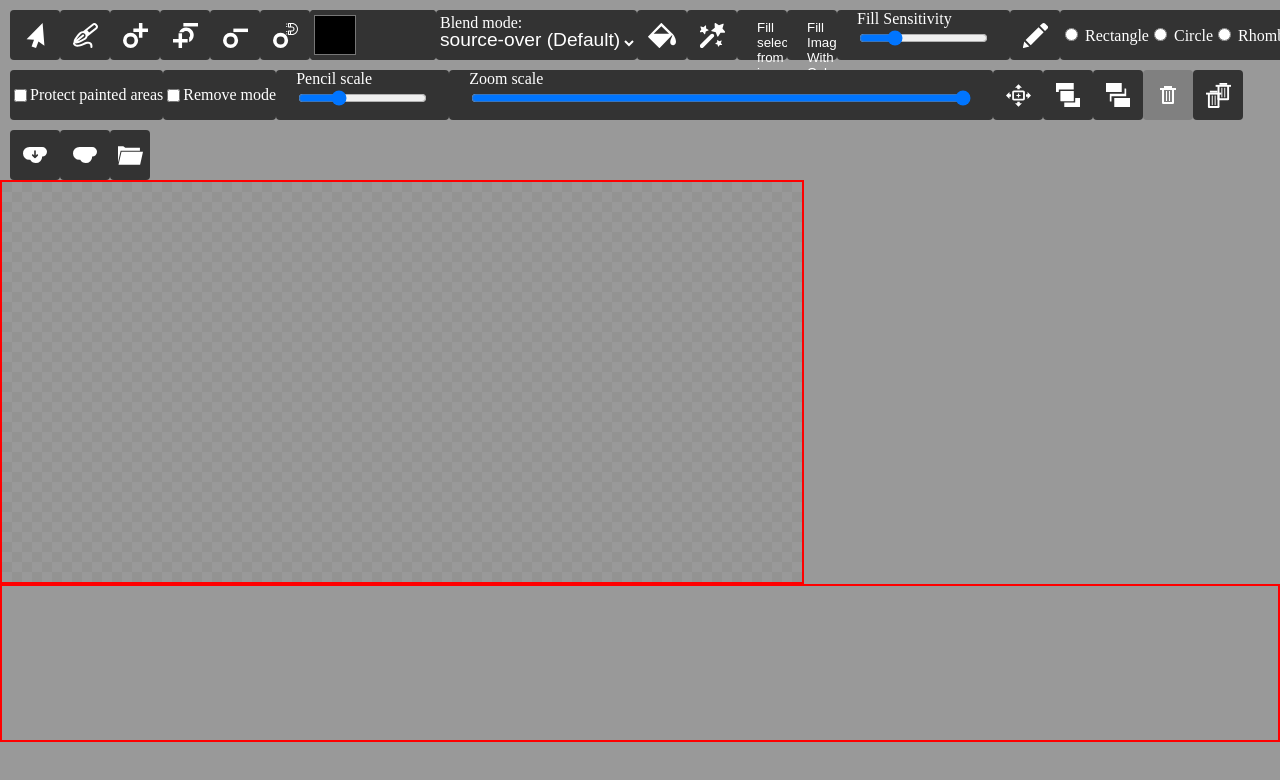
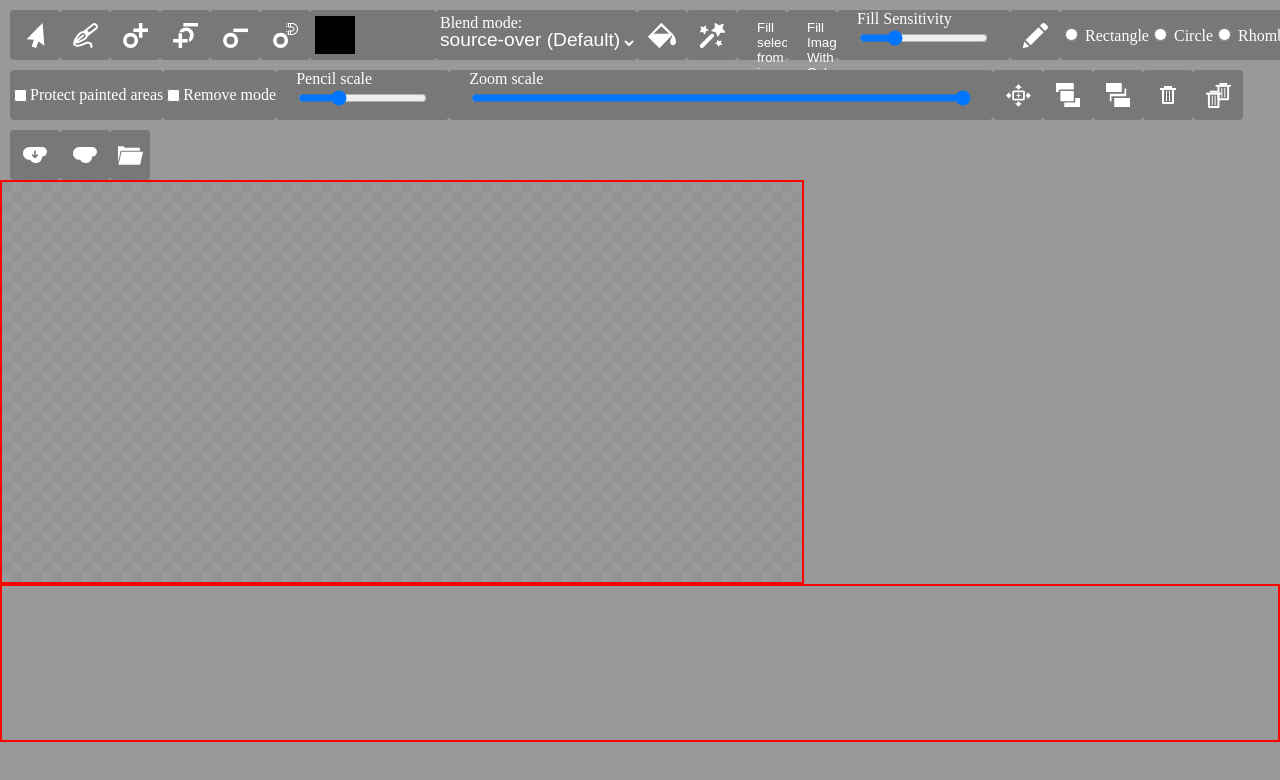
Before and after one commit to innermond/canvas-webworker, a website built with Vite: page src/index.html in a window 1280 px wide. Built offline with nearby package versions, Linux system fonts and the light colour scheme.

Commit message:
fix button background

```diff
--- a/src/styles.css
+++ b/src/styles.css
@@ -27,13 +27,15 @@ body {
   z-index: 10; /* Ensure buttons stay above the canvas */
   display: flex;
   flex-flow: wrap;
+
+  --btn-bg: #787878;
 }
 
 .button {
   display: block;
   margin-bottom: 10px; /* Space between buttons */
   padding: 10px 20px;
-  background-color: #333;
+  background-color: var(--btn-bg) !important;
   color: white;
   border: none;
   cursor: pointer;
@@ -44,7 +46,7 @@ body {
 .button-like {
   display: block;
   padding: 0px 20px;
-  background-color: #333;
+  background-color: var(--btn-bg) !important;
   color: white;
   border: none;
   cursor: pointer;
@@ -72,14 +74,14 @@ body {
   height: 50px;
   border-radius: 4px;
   overflow: hidden;
-  background: #333;
+  background: var(--btn-bg) !important;
   color: white;
 }
 .color-opacity-combo > input {
   flex: 1 0 auto;
   height: 100%;
   border: none;
-  background: #333;
+  background: var(--btn-bg) !important;
   color: white;
   margin: 0px;
 }
@@ -92,59 +94,59 @@ body {
 }
 
 #zoomButton {
-min-width: 500px;
+  min-width: 500px;
 }
 
 .doSelect {
-  background: #333 url(./asset/icon/pointer.svg) no-repeat center;
+  background: url(./asset/icon/pointer.svg) no-repeat center;
 }
 .doDrawPath {
-  background: #333 url(./asset/icon/draw-path.svg) no-repeat center;
+  background: url(./asset/icon/draw-path.svg) no-repeat center;
 }
 .doAddNodePath {
-  background: #333 url(./asset/icon/add-node-path.svg) no-repeat center;
+  background: url(./asset/icon/add-node-path.svg) no-repeat center;
 }
 .doMagneticNode {
-  background: #333 url(./asset/icon/magnetic-node.svg) no-repeat center;
+  background: url(./asset/icon/magnetic-node.svg) no-repeat center;
 }
 .doChangeNodePath {
-  background: #333 url(./asset/icon/change-node-path.svg) no-repeat center;
+  background: url(./asset/icon/change-node-path.svg) no-repeat center;
 }
 .doDeleteNodePath {
-  background: #333 url(./asset/icon/delete-node-path.svg) no-repeat center;
+  background: url(./asset/icon/delete-node-path.svg) no-repeat center;
 }
 .doFill {
-  background: #333 url(./asset/icon/fill.svg) no-repeat center;
+  background: url(./asset/icon/fill.svg) no-repeat center;
 }
 .doMagikWand {
-  background: #333 url(./asset/icon/magik-wand.svg) no-repeat center;
+  background: url(./asset/icon/magik-wand.svg) no-repeat center;
 }
 .doDrawPencil {
-  background: #333 url(./asset/icon/draw-pencil.svg) no-repeat center;
+  background: url(./asset/icon/draw-pencil.svg) no-repeat center;
 }
 .doDrag {
-  background: #333 url(./asset/icon/drag.svg) no-repeat center;
+  background: url(./asset/icon/drag.svg) no-repeat center;
 }
 .doUpz {
-  background: #333 url(./asset/icon/upz.svg) no-repeat center;
+  background: url(./asset/icon/upz.svg) no-repeat center;
 }
 .doDownz {
-  background: #333 url(./asset/icon/downz.svg) no-repeat center;
+  background: url(./asset/icon/downz.svg) no-repeat center;
 }
 .doDelete {
-  background: #333 url(./asset/icon/delete.svg) no-repeat center;
+  background: url(./asset/icon/delete.svg) no-repeat center;
 }
 .doDeleteAll {
-  background: #333 url(./asset/icon/delete-all.svg) no-repeat center;
+  background: url(./asset/icon/delete-all.svg) no-repeat center;
 }
 .doDropShape {
-  background: #333 url(./asset/icon/drop-shape.svg) no-repeat center;
+  background: url(./asset/icon/drop-shape.svg) no-repeat center;
 }
 .doDropShapeAll {
-  background: #333 url(./asset/icon/drop-shape-all.svg) no-repeat center;
+  background: url(./asset/icon/drop-shape-all.svg) no-repeat center;
 }
 .doUploadImage {
-  background: #333 url(./asset/icon/upload-image.svg) no-repeat center;
+  background: url(./asset/icon/upload-image.svg) no-repeat center;
 }
 
 .file-input {
@@ -152,7 +154,7 @@ min-width: 500px;
 }
 label[for=blendModes], label[for=drawProtectCheckbox], label[for=fillCleanCheckbox] {
   height: 50px;
-  background-color: #333;
+  background-color: var(--btn-bg) !important;
   color: #fff;
   border-radius: 4px;
   overflow: hidden;
@@ -164,7 +166,7 @@ label[for=blendModes] > div {
   position: absolute;
   top: 4px;
   left: 4px;
-  background-color: #333;
+  background-color: var(--btn-bg) !important;
   color: white;
 }
 label[for=blendModes] > select {
@@ -173,6 +175,6 @@ position: relative;
   padding-bottom: 0.5rem;
   font-size: 1.2rem;
   border: none;
-  background-color: #333;
+  background-color: var(--btn-bg) !important;
   color: white;
 }
```
